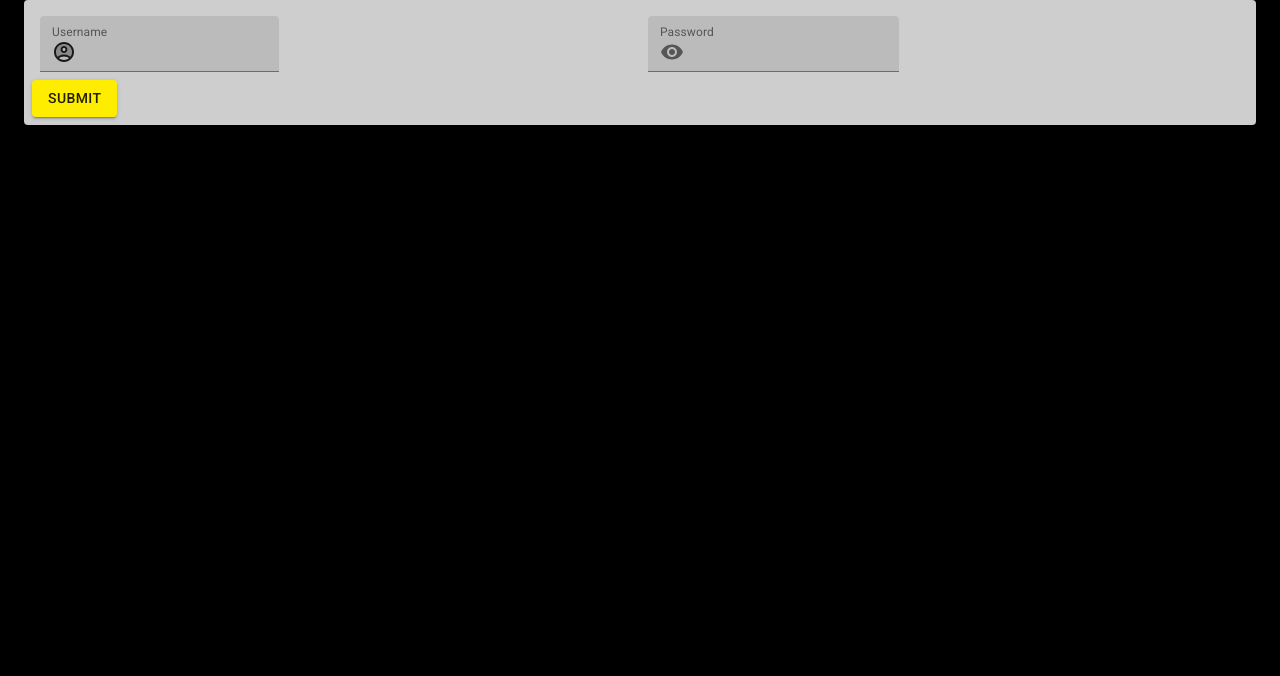
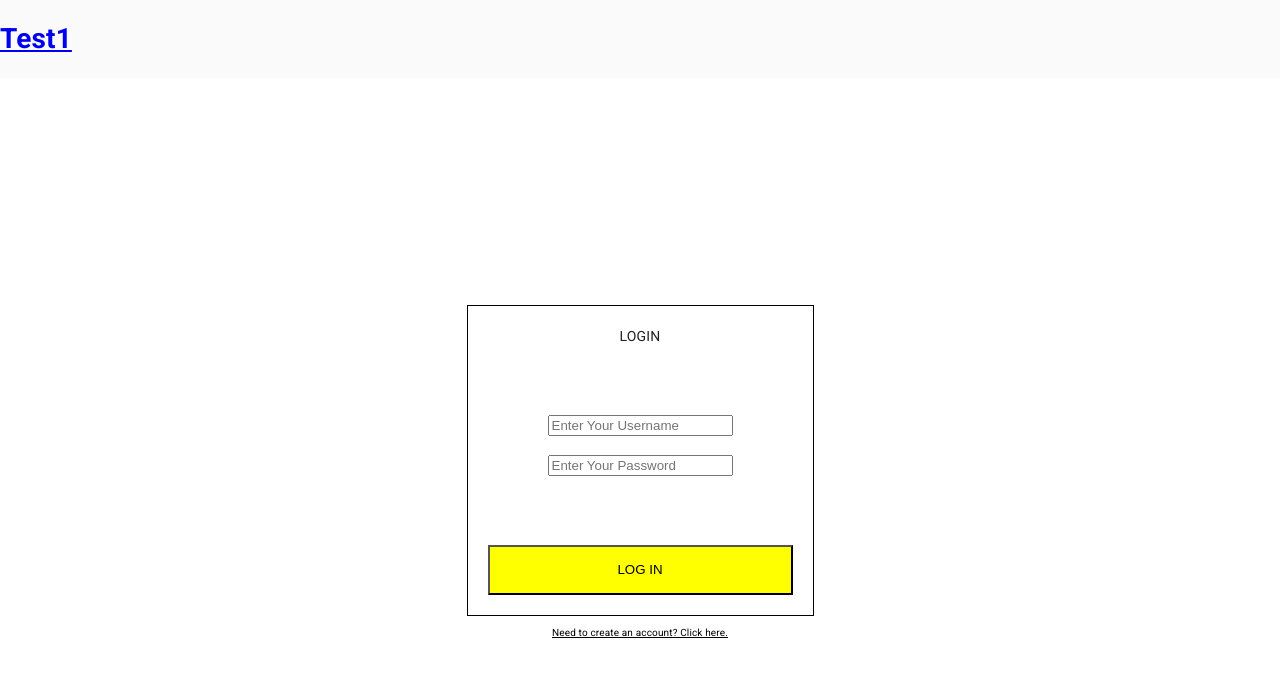
Before and after one commit to lifegpa-bw/lifegpa-frontend, a React (Create React App) app: page /login in a window 1280 px wide. Shown: the top 676 px of the page. Built offline with nearby package versions, Linux system fonts and the light colour scheme.

Commit message:
login/signup functionality

```diff
--- a/package.json
+++ b/package.json
@@ -17,6 +17,7 @@
     "redux": "^4.0.4",
     "redux-logger": "^3.0.6",
     "redux-thunk": "^2.3.0",
+    "styled-components": "^4.4.0",
     "yup": "^0.27.0"
   },
   "scripts": {
--- a/src/components/LoginForm.jsx
+++ b/src/components/LoginForm.jsx
@@ -1,167 +1,123 @@
-import React, { useState } from 'react'
+import React, {useState, useEffect} from "react";
+import { withFormik, Form, Field } from "formik";
+import * as Yup from "yup";
+import axios from "axios";
+import styled from 'styled-components'
+import { Link } from 'react-router-dom'
 
-import { Formik, Form, ErrorMessage } from 'formik'
+const Login=({errors, touched, status}) => {
+    const [users,setUsers] = useState([]);
+    useEffect(() => {
+        if (status){
+            setUsers([...users, status]);
+        }
+    },[status]);
 
-// Mui
-import {
-  Grid,
-  IconButton,
-  TextField,
-  InputAdornment,
-  CircularProgress,
-  Typography,
-  Button,
-  Paper
-} from '@material-ui/core'
-import { makeStyles } from '@material-ui/core/styles'
-import {
-  Visibility,
-  VisibilityOff,
-  AccountCircleTwoTone
-} from '@material-ui/icons'
-import Box from '@material-ui/core/Box'
-import * as Yup from 'yup'
+    return(
 
-import { axiosWithAuth } from '../utils/'
+    <Main>
+      <Form2>
+        <Title>LOGIN</Title>
+        <Text>
+          <Input type="text" name="username" placeholder="Enter Your Username"/>
+            {touched.username && errors.username && (
+                <p>{errors.username}</p>
+                  )}
+          <Input type="password" name="password" placeholder="Enter Your Password"/>
+            {touched.password && errors.password && (
+                <p>{errors.password}</p>
+                  )}
+        </Text>
+        <Buttonc>
+          <Button className = "buttonclass" >LOG IN</Button>
+        </Buttonc>
+      </Form2>
+      <Link1 to ="/register"><Newlink>Need to create an account? Click here.</Newlink></Link1>
+    </Main>
+    );
+};
+const FormikLogin = withFormik({
+    mapPropsToValues({username,password}){
+        return {
+            username: username || "",
+            password: password || ""
+        };
+    },
+    validationSchema: Yup.object().shape({
+        username: Yup.string().required("Username must be entered"),
+        password: Yup.string().required("Password must be entered")
+    }),
 
-import { useHistory } from 'react-router-dom'
+    handleSubmit(values, { props, setStatus }){
+    axios
+    .post(`https://reqres.in/api/users`, values)
+    .then(event => {
+        localStorage.setItem("token", event.data.token);
+        localStorage.setItem("user", JSON.stringify(event.data.user));
+        setStatus(event.data);
+        props.history.push('/dashboard')
+    })
+    .catch(err => console.log(err.e));
 
-const loginSchema = Yup.object().shape({
-  username: Yup.string().required('Name is required'),
-  password: Yup.string().required('Password is required')
-})
-
-const Login = () => {
-  const [credentials, setCredentials] = useState({ username: '', password: '' })
-  const [isLoading, setIsLoading] = useState(false)
-  const [showPassword, setShowPassword] = useState(false)
-
-  const history = useHistory()
-
-  const login = e => {
-    setIsLoading(true)
-    setTimeout(() => {
-      axiosWithAuth()
-        // get the an auth token from the server
-        .post('/api/login', credentials)
-        .then(res => {
-          // store the token
-          console.log('server post-login response: ', res)
-          // localStorage.setItem('token', res.data.payload)
-
-          setIsLoading(false)
-          // send the user to the page they were trying to access
-          history.push('/dashboard')
-        })
-        .catch(err => {
-          if (err.response.status === 403) {
-            setIsLoading(false)
-            console.log(err.response)
-          }
-        })
-    }, 1000)
-  } // end login
-
-  const handleChange = key => e => {
-    setCredentials({
-      ...credentials,
-      [key]: e.target.value
-    })
-  } // end handleChange
-
-  const handleClickPassword = () => {
-    setShowPassword(!showPassword)
-  }
-
-  const handleMouseDownPassword = event => {
-    event.preventDefault()
-  }
-
-  return (
-    <Formik
-      initialValues={credentials}
-      validationSchema={loginSchema}
-      onSubmit={values => {
-        login()
-      }}
-    >
-      {({ errors }) => (
-        <Box component={Paper} p={2}>
-          <Form>
-            <Grid container spacing={2}>
-              <Grid item xs={12} lg={6}>
-                <TextField
-                  id='username'
-                  name='username'
-                  variant='filled'
-                  label='Username'
-                  error={!!errors.username}
-                  value={credentials.username}
-                  onChange={handleChange('username')}
-                  helperText={errors.username}
-                  InputProps={{
-                    startAdornment: (
-                      <InputAdornment position='start'>
-                        <AccountCircleTwoTone />
-                      </InputAdornment>
-                    )
-                  }}
-                />
-              </Grid>
-
-              <Grid item xs={12} lg={6}>
-                <TextField
-                  id='password'
-                  error={!!errors.password}
-                  variant='filled'
-                  type={showPassword ? 'text' : 'password'}
-                  label='Password'
-                  value={credentials.password}
-                  onChange={handleChange('password')}
-                  helperText={errors.password}
-                  InputProps={{
-                    startAdornment: (
-                      <InputAdornment position='start'>
-                        <IconButton
-                          edge='start'
-                          aria-label='toggle password visibility'
-                          onClick={handleClickPassword}
-                          onMouseDown={handleMouseDownPassword}
-                        >
-                          {showPassword ? <VisibilityOff /> : <Visibility />}
-                        </IconButton>
-                      </InputAdornment>
-                    )
-                  }}
-                />
-              </Grid>
-              {!isLoading && (
-                <Button variant='contained' color='primary' type='submit'>
-                  Submit
-                </Button>
-              )}
-
-              {isLoading && (
-                <Button variant='contained' disabled>
-                  <CircularProgress color='text.onLight' />
-                  &emsp;Logging In...
-                </Button>
-              )}
-            </Grid>
-          </Form>
-        </Box>
-      )}
-    </Formik>
-  )
 }
 
-export default Login
-/*
-{errors.username && errors.password && (
-            <Box p={3} border='2' borderColor='error.main'>
-              <Typography variant='h5' color='error' align='center'>
-                Username and/or Password incorrect.
-              </Typography>{' '}
-            </Box>
-          )}
-          */
+})(Login);
+console.log(FormikLogin)
+export default FormikLogin;
+
+//styling
+
+const Main = styled.div`
+height: 100vh;
+background-color: #fff;
+display: flex;
+align-items: center;
+justify-content: center;
+flex-direction: column;
+text-align: center;
+`
+const Form2 = styled(Form)`
+border: 1px solid black;
+background-color: #fff;
+padding: 20px;
+`
+const Title = styled.label`
+text-align: center;
+margin: 10%;
+`
+const Text = styled.div`
+display: flex;
+flex-direction: column;
+padding: 60px;
+`
+const Input = styled(Field)`
+width: 100%;
+margin-top: 5%;
+margin-bottom: 5%;
+`
+const Buttonc = styled.div`
+display: flex;
+align-items: center;
+justify-content: center;
+&: hover .buttonclass{
+  background-color: black;
+  color: #FFFF00;
+  }
+`
+
+const Button = styled.button`
+background-color: #FFFF00;
+color: black;
+width: 100%;
+text-align: center;
+padding: 5%;
+`
+
+const Newlink = styled.p`
+font-size: 10px;
+
+`
+
+const Link1 = styled(Link)`
+color: black;
+`
--- /dev/null
+++ b/src/components/RegisterForm.jsx
@@ -0,0 +1,128 @@
+import React, {useState, useEffect} from "react";
+import { withFormik, Form, Field } from "formik";
+import * as Yup from "yup";
+import axios from "axios";
+import styled from 'styled-components'
+import { Link } from 'react-router-dom'
+
+const Register=({errors, touched, status}) => {
+  const [newUser,setNewUser] = useState([]);
+  useEffect(() => {
+      if (status){
+          setNewUser([...newUser, status]);
+      }
+  },[status]);
+
+  return(
+
+  <Main>
+    <Form2>
+      <Title>REGISTER</Title>
+      <Text>
+        <Input type= "text" name="username" placeholder="Create a Username"/>
+          {touched.username && errors.username && (
+            <p>{errors.username}</p>
+                )}
+        <Input type="password" name="password" placeholder="Create a Password"/>
+          {touched.password && errors.password && (
+            <p>{errors.password}</p>
+                )}
+      </Text>
+      <Buttonc>
+        <Button className = "buttonclass">SIGN UP</Button>
+      </Buttonc>
+    </Form2>
+    <Link1 to ="/login"><Newlink>Already have an account? Click here.</Newlink></Link1>
+   </Main>
+  );
+
+
+};
+const FormikSignup = withFormik({
+  mapPropsToValues({username,password}){
+      return {
+          username: username || "",
+          password: password || ""
+      };
+  },
+  validationSchema: Yup.object().shape({
+      username: Yup.string()
+      .required("You must create a username before continuing")
+      .min(4, "must be 4 or more characters")
+      .max(15, 'thats a bit long, make it less than 15 characters'),
+      password: Yup.string()
+      .required("Password must be entered")
+      .min(4, "must be 4 or more characters")
+      .max(15, 'thats a bit long, make it less than 15 characters')
+
+  }),
+  handleSubmit(values,  {props, setStatus }){
+  axios
+  .post(`https://reqres.in/api/users`, values)
+  .then(event => {
+    console.log("login information",event)
+      setStatus(event.data);
+          props.history.push('/login')
+  })
+  .catch(err => console.log(err.e));
+
+}
+
+})(Register);
+console.log(FormikSignup)
+export default FormikSignup
+
+//styles
+
+const Main = styled.div`
+height: 100vh;
+background-color: #fff;
+display: flex;
+align-items: center;
+justify-content: center;
+flex-direction: column;
+text-align: center;
+
+`
+const Form2 = styled(Form)`
+border: 1px solid black;
+background-color: #ffffff;
+padding: 20px;
+`
+const Title = styled.label`
+text-align: center;
+margin: 10%;
+`
+const Text = styled.div`
+display: flex;
+flex-direction: column;
+padding: 60px;
+`
+const Input = styled(Field)`
+width: 100%;
+margin-top: 5%;
+margin-bottom: 5%;
+`
+const Buttonc = styled.div`
+display: flex;
+align-items: center;
+justify-content: center;
+&: hover .buttonclass{
+background-color: black;
+color: #FFFF00;
+}
+`
+const Button = styled.button`
+background-color: #FFFF00;
+color: black;
+width: 100%;
+text-align: center;
+padding: 5%;
+`
+const Newlink = styled.p`
+font-size: 10px;
+
+`
+const Link1 = styled(Link)`
+color: black;
+`
--- a/src/mui/custom-theme.js
+++ b/src/mui/custom-theme.js
@@ -8,14 +8,6 @@ export default createMuiTheme({
     secondary: {
       main: '#6807F9'
     },
-    background: {
-      default: '#000',
-      paper: '#cecece'
-    },
-    text: {
-      onDark: '#fff',
-      onLight: '#000'
-    }
   },
   typography: {
     // set base font-size on html element to 10px
--- a/src/pages/Launch.jsx
+++ b/src/pages/Launch.jsx
@@ -1,48 +1,50 @@
-import React from 'react'
-import { useHistory } from 'react-router-dom'
-import { OnboardingLayout } from '../components'
-import { Button, Grid, Typography } from '@material-ui/core'
+import React from "react";
+import styled from 'styled-components'
+import { Link } from 'react-router-dom'
 
-const Launch = () => {
-  const history = useHistory()
-  return (
-    <OnboardingLayout>
-      <Grid
-        container
-        spacing={2}
-        alignContent='center'
-        direction='column'
-        justify='center'
-      >
-        <Grid item>
-          <Typography color='primary' variant='h3' align='center'>
-            Life GPA
-          </Typography>
-        </Grid>
-        <Grid item>
-          <Button
-            fullWidth
-            variant='outlined'
-            color='primary'
-            onClick={() => history.push('/register')}
-          >
-            Create Account
-          </Button>
-        </Grid>
+const Launch = props => {
+  return(
+    <Main>
+        <Title>LifeGPA: Welcome to the New You!</Title>
+        <Buttonc>
+          <Link to ="/register"><Button className = "buttonclass">Register</Button></Link>
+        </Buttonc>
+        <Buttonc>
+          <Link to ="/login"><Button className = "buttonclass">Login</Button></Link>
+        </Buttonc>
+   </Main>
 
-        <Grid item>
-          <Button
-            fullWidth
-            variant='contained'
-            color='primary'
-            onClick={() => history.push('/login')}
-          >
-            Login
-          </Button>
-        </Grid>
-      </Grid>
-    </OnboardingLayout>
   )
 }
 
-export default Launch
+
+export default Launch;
+
+//styles
+
+const Main = styled.div`
+display: flex;
+border: 1px solid black;
+height: 100vh;
+flex-direction: column;
+justify-content: center;
+align-items: center;
+background-color: #fff;
+
+`
+
+const Title = styled.h3`
+`
+
+const Buttonc = styled.div`
+&: hover .buttonclass{
+background-color: black;
+color: #FFFF00;
+}
+`
+const Button = styled.button`
+&: hover .buttonclass{
+  background-color: black;
+  color: #FFFF00;
+  }
+`
--- a/src/pages/Login.jsx
+++ b/src/pages/Login.jsx
@@ -1,11 +1,15 @@
 import React from 'react'
-import { OnboardingLayout, LoginForm } from '../components'
+import FormikLogin from "../components/LoginForm"
+import { Link } from 'react-router-dom'
 
 const Login = () => {
   return (
-    <OnboardingLayout>
-      <LoginForm />
-    </OnboardingLayout>
+    <div>
+      <Link to = "/">
+        <h1>Test1</h1>
+      </Link>
+      <FormikLogin/>
+    </div>
   )
 }
 
--- a/src/pages/Register.jsx
+++ b/src/pages/Register.jsx
@@ -1,7 +1,17 @@
 import React from 'react'
+import FormikSignup from "../components/RegisterForm";
 
-const Register = () => {
-  return <div>New User Registration</div>
+import { Link } from 'react-router-dom'
+
+const Login = () => {
+  return (
+    <div>
+      <Link to = "/">
+        <h1>Test</h1>
+      </Link>
+      <FormikSignup/>
+    </div>
+  )
 }
 
-export default Register
+export default Login
```
Also changed, not shown: 1 other file (tests, documents, lock files or other folders).
